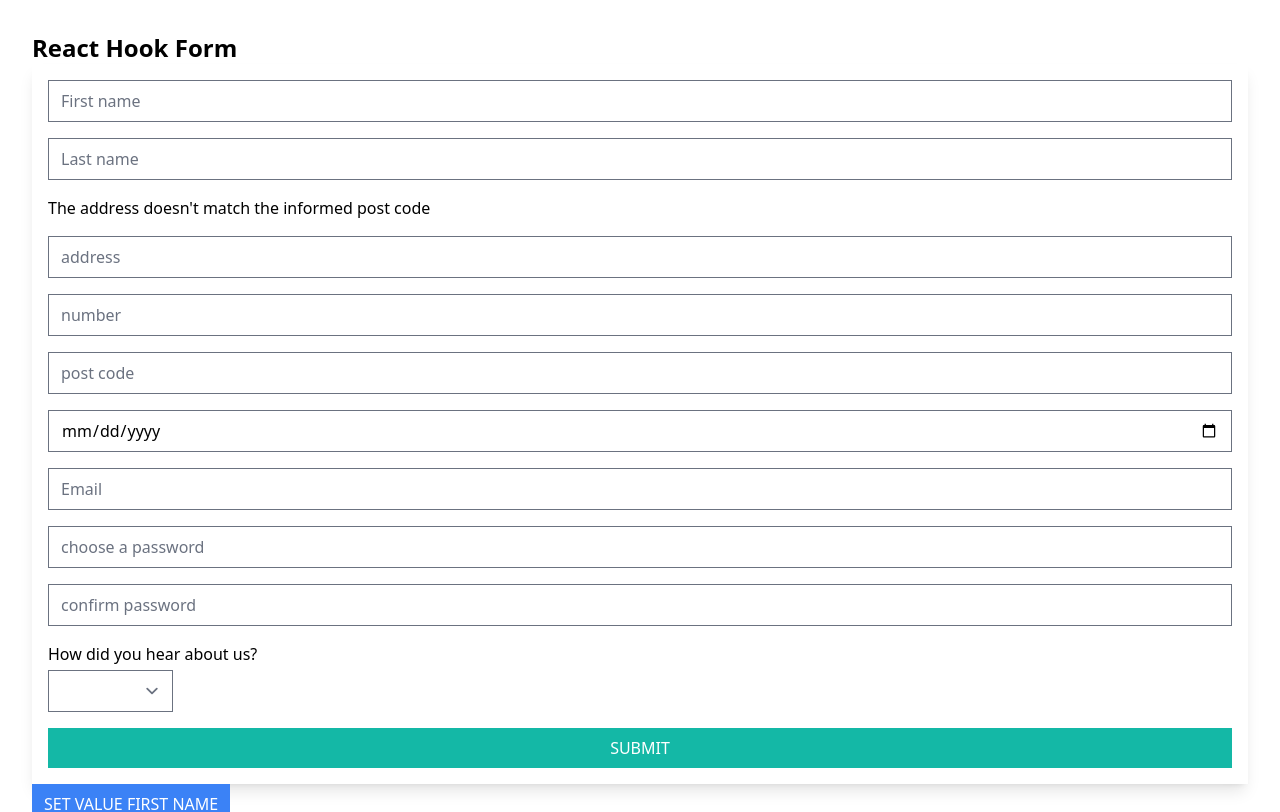
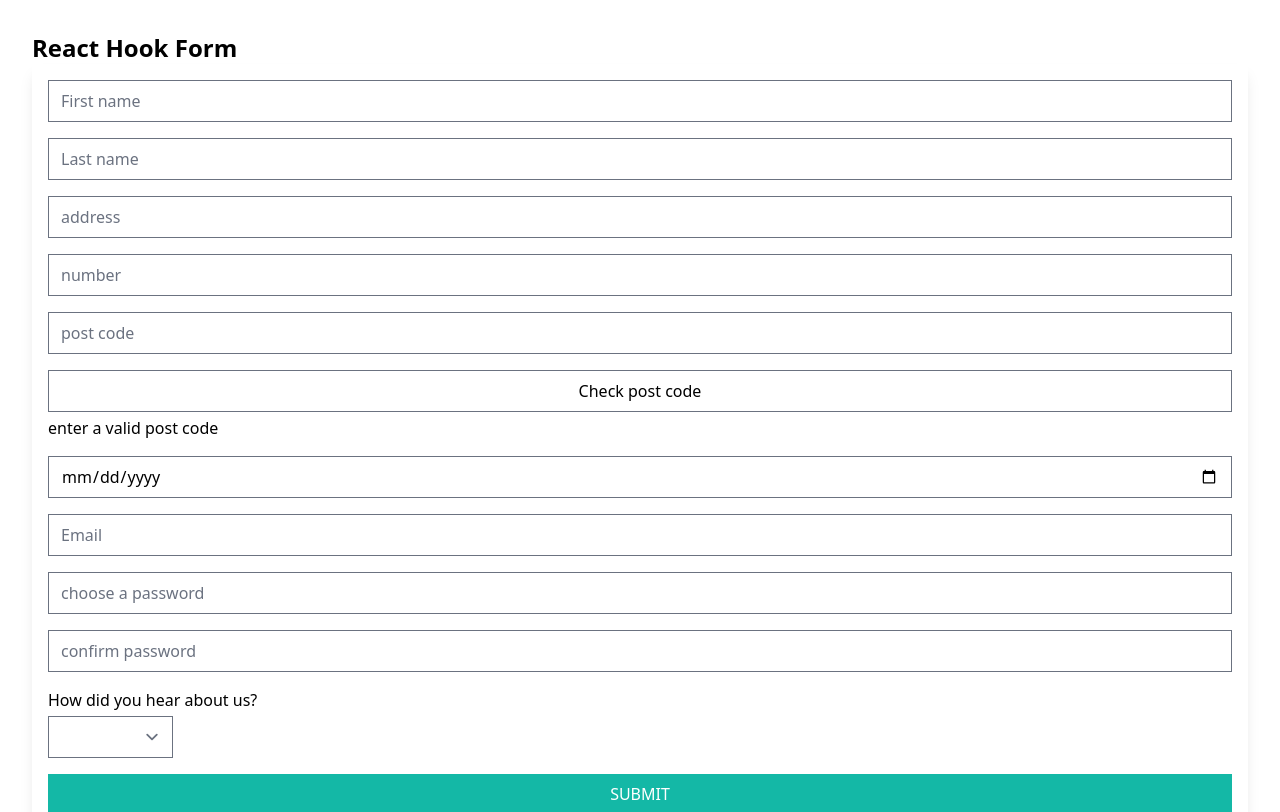
Before and after one commit to luizfiorentino/react-hook-form-tutorial, a React (Vite) app: page / in a window 1280 px wide. Shown: the top 812 px of the page. Built offline with nearby package versions, Linux system fonts and the light colour scheme.

Commit message:
confirm address button

```diff
--- a/src/App.jsx
+++ b/src/App.jsx
@@ -42,7 +42,9 @@ function App() {
         .min(4, "your password must have at least 4 characters"),
       confirmPassword: z.string(),
       knowMedia: z.string().nonempty("choose a media"),
+      postCodeValidator: z.literal(true),
     })
+
     .refine((value) => value.password === value.confirmPassword, {
       message: "passwords don't match",
       path: ["confirmPassword"],
@@ -126,9 +128,7 @@ function App() {
             </p>
           )}
         </div>
-        {postCodeValidation === false ? (
-          <p>The address doesn't match the informed post code</p>
-        ) : undefined}
+
         <div className="flex flex-col  items-start space-y-1 ">
           <input
             type="text"
@@ -162,6 +162,27 @@ function App() {
           {errors.postCode && (
             <p className="text-red-500 inline-flex">
               {errors.postCode.message}
+            </p>
+          )}
+        </div>
+        <div className="flex flex-col  items-start space-y-1 ">
+          <button
+            type="text"
+            className="min-w-full"
+            placeholder="post code"
+            // {...register("postCodeValidator")}
+            onClick={postCodeCheck}
+          >
+            Check post code
+          </button>
+          {postCodeValidation === false ? (
+            <p>enter a valid post code</p>
+          ) : (
+            <p>Good post code</p>
+          )}
+          {errors.postCodeValidator && (
+            <p className="text-red-500 inline-flex">
+              {/* {errors.postCodeValidator.message} */}
             </p>
           )}
         </div>
@@ -240,10 +261,7 @@ function App() {
           )}
         </div>
 
-        <button
-          className="bg-teal-500 hover:bg-teal-600 active:bg-teal-500 py-2 px-3 text-white uppercase"
-          onClick={postCodeCheck}
-        >
+        <button className="bg-teal-500 hover:bg-teal-600 active:bg-teal-500 py-2 px-3 text-white uppercase">
           submit
         </button>
       </form>
```
